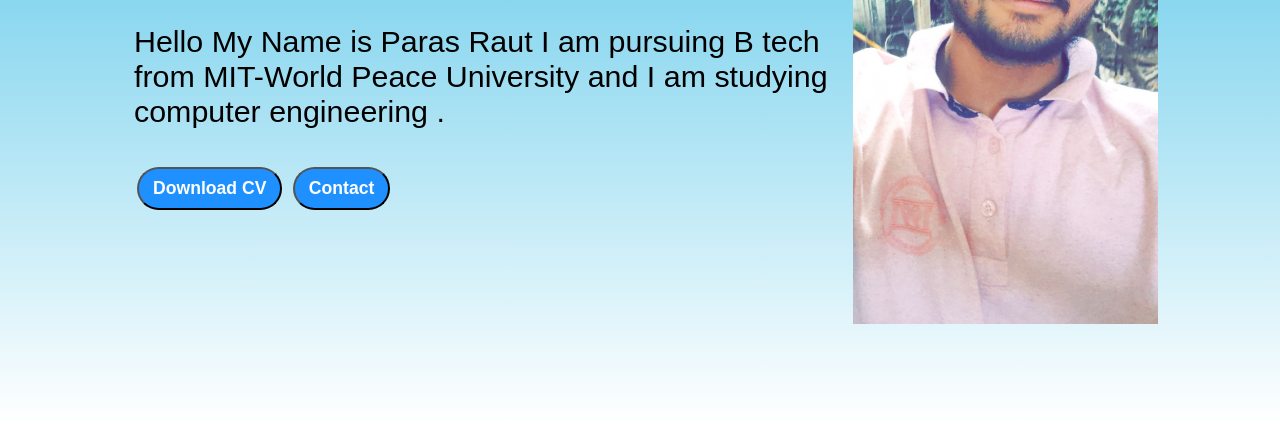
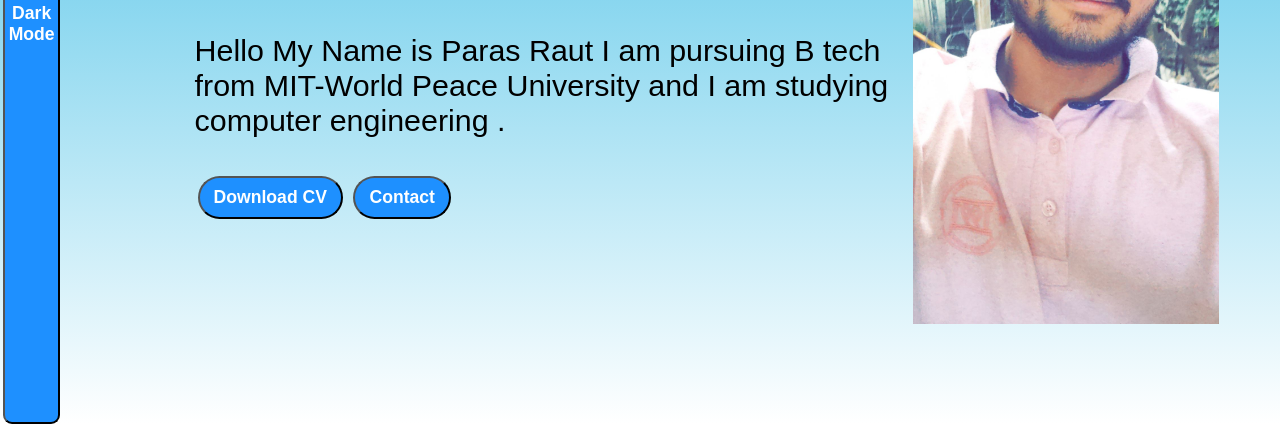
Before and after one commit to parasraut21/portfolio_website.github.io, a plain HTML site: page index.html in a window 1280 px wide. Shown: the part 376-800 px from the top of the page. Drawn offline with nearby package versions, Linux system fonts and the light colour scheme.

Commit message:
Update index.html

```diff
--- a/index.html
+++ b/index.html
@@ -7,6 +7,11 @@
     <meta name="viewport" content="width=device-width, initial-scale=1.0" />
     <title>MY WEBSITE</title>
     <style>
+        .dark-mode {
+            background-color: black;
+            color: white;
+        }
+
         * {
             margin: 0;
             padding: 0;
@@ -202,12 +207,31 @@
             cursor: pointer;
             position: relative;
         }
+
+        .a {
+            height: 100vh;
+            /* padding: 9px 14px; */
+            border-radius: 9px;
+            color: white;
+            background-color: dodgerblue;
+            font-weight: bold;
+            font-size: 1.1rem;
+            margin: 0 3px;
+            cursor: pointer;
+            width: 4.5vw;
+        }
+
+        .a:hover {
+            color: dodgerblue;
+            background: linear-gradient(#21b3e1, #fff);
+        }
     </style>
 </head>
 
 <body>
 
     <div class="container">
+        <button class="a" onclick="myFunction()">Dark Mode</button>
         <div class="narbar">
             <nav>
 
@@ -244,7 +268,7 @@
                 <div class="devinfo">
                     <div class="hello">Hii</div>
                     <div class="name">I am Paras Raut</div>
-                    <div class="about">Web Developper</div>
+                    <div class="about"> Web Developper </div>
                     <div class="moreabout">
                         Hello My Name is Paras Raut I am pursuing B tech from MIT-World Peace University and I am studying computer engineering .
                     </div>
@@ -262,7 +286,7 @@
         </div>
 
     </div>
-
+    <script src="https://cdnjs.cloudflare.com/ajax/libs/typed.js/2.0.12/typed.min.js" referrerpolicy="no-referrer"></script>
     <script>
         document.querySelector(".ham_1").addEventListener("click", () => {
             document.querySelector(".sidebar").classList.toggle("sidebargo");
@@ -279,7 +303,21 @@
             document.querySelector(".sidebar").classList.toggle("sidebargo");
             document.querySelector(".ham_1").style.display = 'inline';
         })
+
+        function myFunction() {
+            var element = document.body;
+            element.classList.toggle("dark-mode");
+        }
+
+        //**********typing animation**********
+        var typed = new Typed(".about", {
+            strings: ["Web Designer", "Web Developer", "Android Developer", "Full Stack Developer"],
+            typeSpeed: 100,
+            BackSpeed: 40,
+            loop: true
+        })
     </script>
+
 </body>
 
 </html>
```
